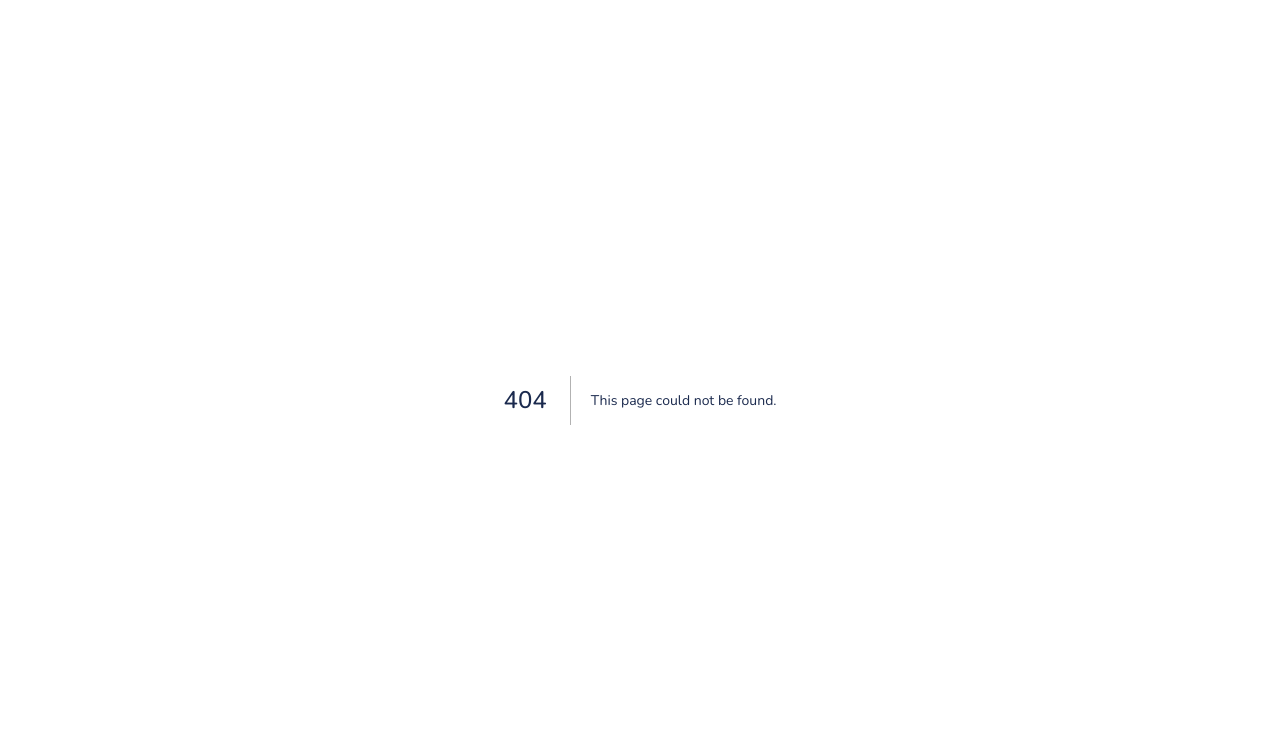
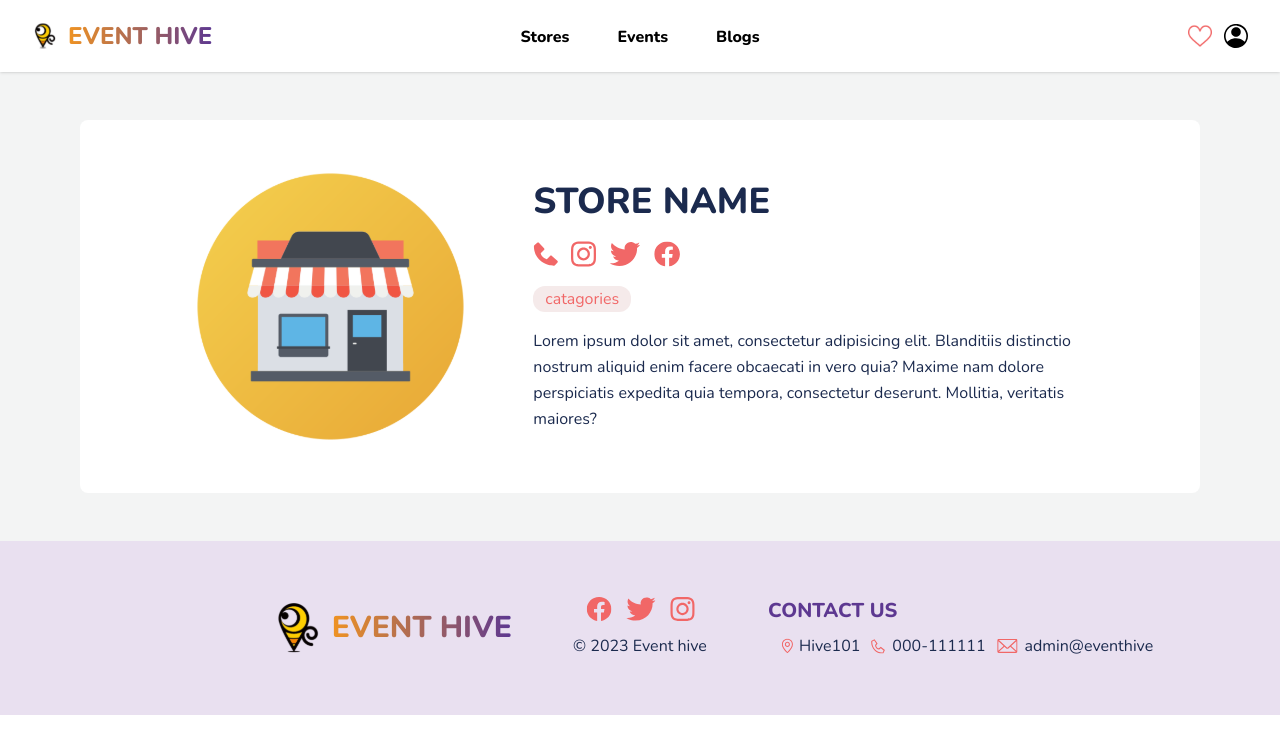
Before and after one commit to faynch/event-hive, a Next.js app: page /shopInfo in a window 1280 px wide. Before the commit this address had no page. Shown: the top 754 px of the page. Built offline with nearby package versions, Linux system fonts and the light colour scheme.

Commit message:
create card info

```diff
--- /dev/null
+++ b/src/component/CardInfo.tsx
@@ -0,0 +1,35 @@
+import Image from 'next/image'
+import GroupButton from './GroupButton'
+import Shop from '../pages/assets/shop.svg'
+import Like from '../pages/assets/like.svg'
+import Unlike from '../pages/assets/unlike.svg'
+import { useState } from 'react'
+
+const LargeCard = () => {
+    const [active, setActive] = useState(false)
+
+    return (
+        <div className="mx-20 flex flex-row rounded-lg bg-white py-12 px-12 sm:px-20 xl:px-28 ">
+            <div className="flex flex-col lg:flex-row items-center gap-8 lg:gap-16">
+                <Image className="basis-1/3 w-52 self-center sm:self-start" src={Shop} alt={''} />
+
+                <div className="basis-2/3 col-span-2 flex flex-col items-center sm:items-start gap-4">
+                    <h2 className="sm:text-4xl text-2xl font-extrabold">STORE NAME</h2>
+                    <GroupButton />
+                    <button className="items-center sm:self-start rounded-xl bg-[#F5EAEA] px-3 text-[#F16767]">
+                        catagories
+                    </button>
+                    <p className='text-center sm:text-start'>
+                        Lorem ipsum dolor sit amet, consectetur adipisicing
+                        elit. Blanditiis distinctio nostrum aliquid enim facere
+                        obcaecati in vero quia? Maxime nam dolore perspiciatis
+                        expedita quia tempora, consectetur deserunt. Mollitia,
+                        veritatis maiores?
+                    </p>
+                </div>
+            </div>
+        </div>
+    )
+}
+
+export default LargeCard
--- a/src/component/Navbar.tsx
+++ b/src/component/Navbar.tsx
@@ -88,7 +88,8 @@ const Navbar = () => {
                         </a>
                     </button>
                     <button>
-                        <Image className="w-6" src={Account} alt={'account'} />
+                    <a href="/shopInfo">
+                        <Image className="w-6" src={Account} alt={'account'} /></a>
                     </button>
                 </div>
             </div>
--- /dev/null
+++ b/src/pages/shopInfo.tsx
@@ -0,0 +1,18 @@
+import Navbar from '../component/Navbar'
+import LargeCard from '../component/CardInfo'
+import Footer from '../component/Footer'
+import Navigator from '../component/Navigator'
+
+function shopInfo() {
+  return (
+    <>
+            <Navbar />
+            <div className="my-12 mx-auto flex flex-col justify-center lg:max-w-7xl">
+                <LargeCard />
+            </div>
+            <Footer />
+        </>
+  )
+}
+
+export default shopInfo
```
